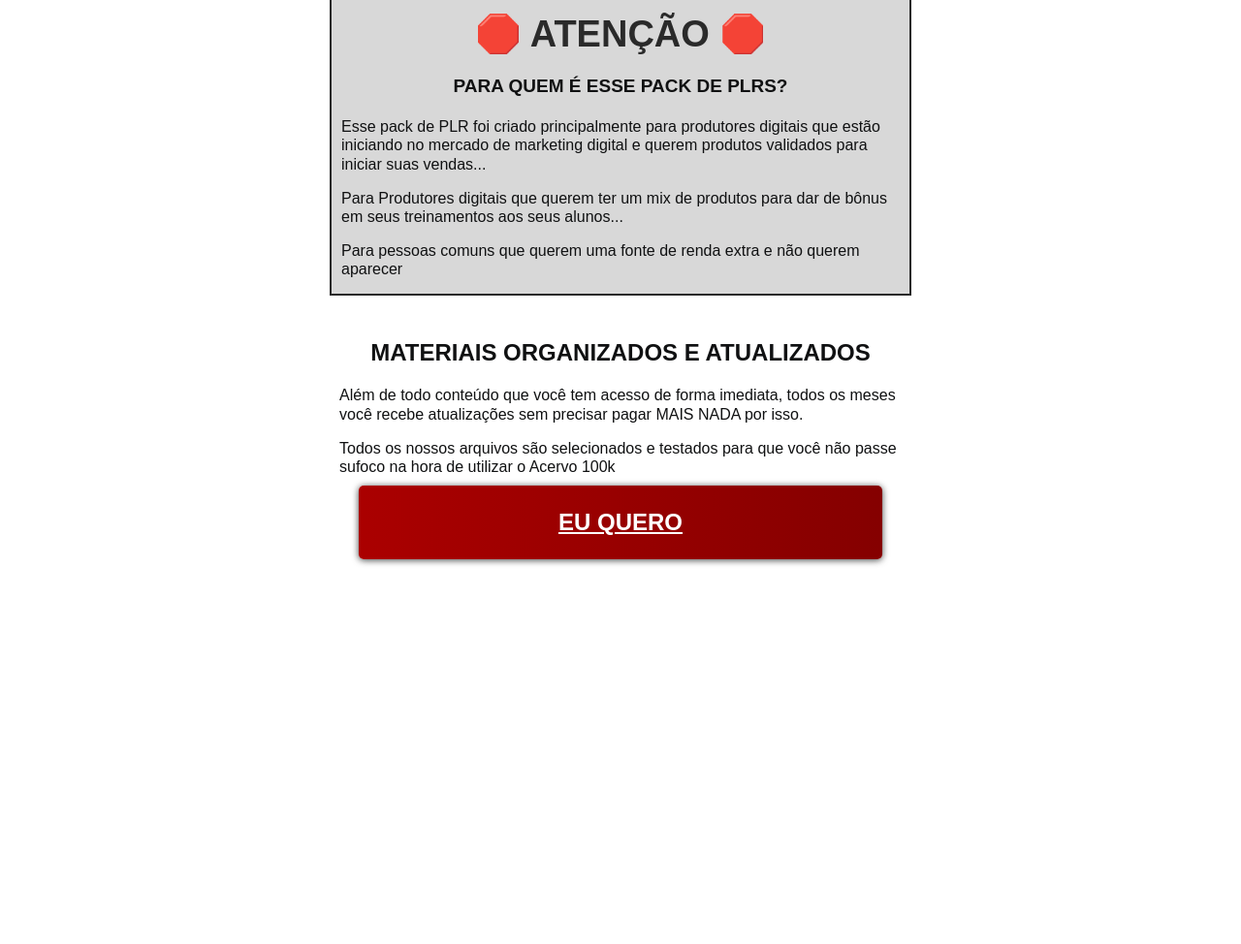
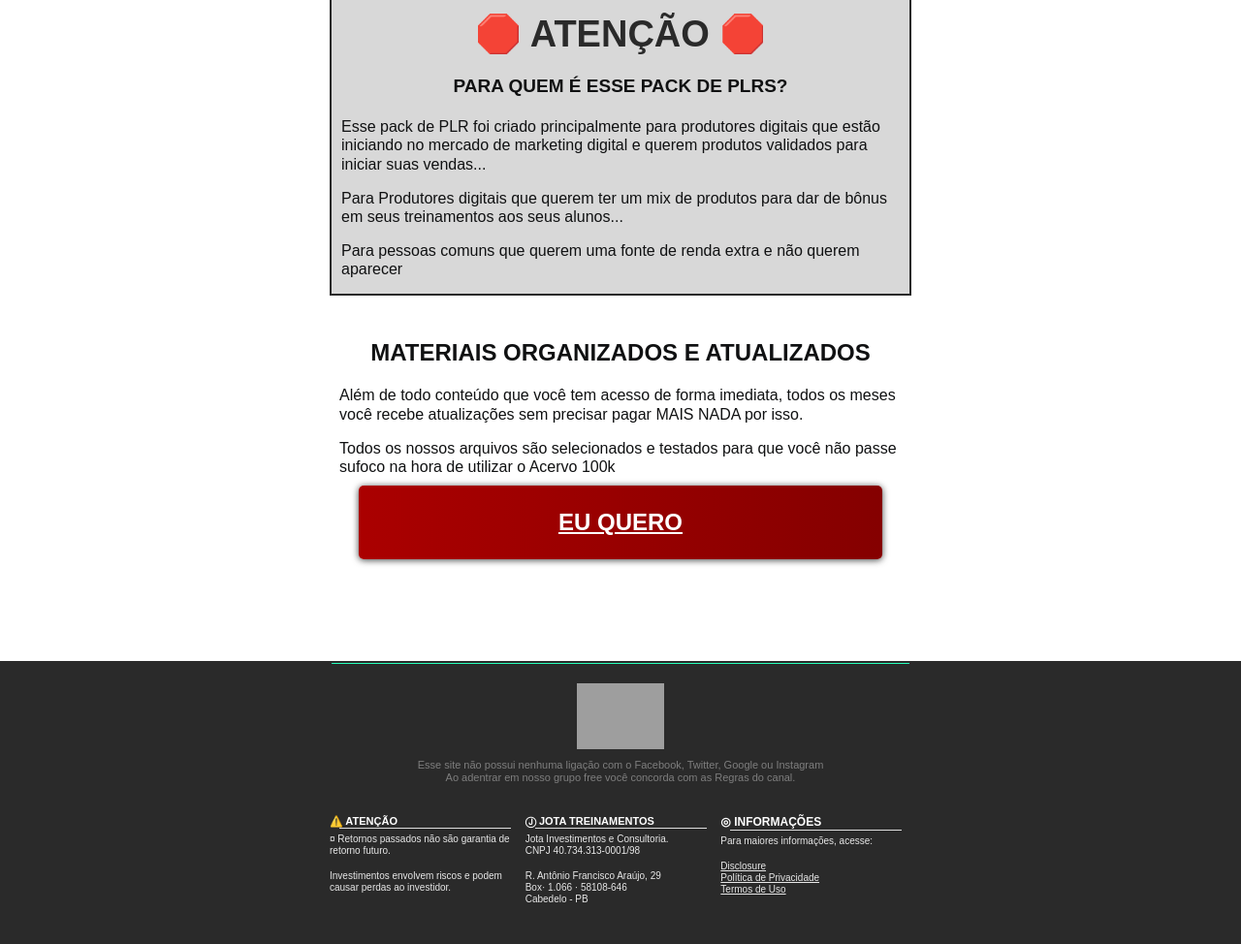
Before and after one commit to jotainvest/lp-jt, a plain HTML site: page pack-01/index.html in a window 1280 px wide. Shown: the part 3476-4450 px from the top of the page at 97% size. Before the commit the page ends 4088 px from the top, so only its background shows below. Drawn offline with Linux system fonts and the light colour scheme; grey boxes are pictures that could not be loaded.

Commit message:
Add files via upload

```diff
--- a/pack-01/index.html
+++ b/pack-01/index.html
@@ -3,7 +3,7 @@
 <html lang="">
 
 <head>
-	<title>pack plrs</title>
+	<title></title>
 	<meta content="summary_large_image" name="twitter:card" />
 	<meta content="website" property="og:type" />
 	<meta content="" property="og:description" />
@@ -35,12 +35,17 @@
 			background-repeat: no-repeat
 		}
 
-		.bee-row-12,
-		body {
-			background-color: #ffffff
+		.bee-row-1 .bee-col-1 .bee-block-2 h1,
+		.bee-row-1 .bee-col-1 .bee-block-3,
+		.bee-row-1 .bee-col-1 .bee-block-5,
+		.bee-row-2 .bee-col-1 .bee-block-1 h1 {
+			direction: ltr;
+			line-height: 120%;
+			text-align: center
 		}
 
 		body {
+			background-color: #ffffff;
 			color: #000000;
 			font-family: Arial, Helvetica, sans-serif
 		}
@@ -50,6 +55,12 @@
 		.bee-row-1 .bee-col-1 .bee-block-7 a,
 		.bee-row-11 .bee-col-1 .bee-block-1 a,
 		.bee-row-11 .bee-col-1 .bee-block-2 a,
+		.bee-row-12 .bee-col-1 .bee-block-3 a,
+		.bee-row-13 .bee-col-1 .bee-block-1 a,
+		.bee-row-13 .bee-col-1 .bee-block-3 a,
+		.bee-row-13 .bee-col-2 .bee-block-1 a,
+		.bee-row-13 .bee-col-2 .bee-block-3 a,
+		.bee-row-13 .bee-col-3 .bee-block-1 a,
 		.bee-row-2 .bee-col-1 .bee-block-2 a,
 		.bee-row-4 .bee-col-1 .bee-block-1 a,
 		.bee-row-4 .bee-col-1 .bee-block-2 a,
@@ -96,15 +107,18 @@
 			text-decoration: none
 		}
 
+		.bee-divider,
 		.bee-image {
 			overflow: auto
 		}
 
+		.bee-divider .center,
 		.bee-image .bee-center {
 			margin: 0 auto
 		}
 
 		.bee-row-1 .bee-col-1 .bee-block-4,
+		.bee-row-12 .bee-col-1 .bee-block-2,
 		.bee-row-3 .bee-col-1 .bee-block-1,
 		.bee-row-3 .bee-col-2 .bee-block-1,
 		.bee-row-3 .bee-col-3 .bee-block-1,
@@ -144,7 +158,7 @@
 		.bee-row-1 .bee-col-1,
 		.bee-row-10 .bee-col-1,
 		.bee-row-11 .bee-col-1,
-		.bee-row-12 .bee-col-1,
+		.bee-row-14 .bee-col-1,
 		.bee-row-2 .bee-col-1,
 		.bee-row-3 .bee-col-1,
 		.bee-row-3 .bee-col-2,
@@ -172,6 +186,7 @@
 		.bee-row-1 .bee-col-1 .bee-block-7,
 		.bee-row-11 .bee-col-1 .bee-block-1,
 		.bee-row-11 .bee-col-1 .bee-block-2,
+		.bee-row-12 .bee-col-1 .bee-block-3,
 		.bee-row-2 .bee-col-1 .bee-block-2,
 		.bee-row-4 .bee-col-1 .bee-block-1,
 		.bee-row-4 .bee-col-1 .bee-block-3,
@@ -186,6 +201,7 @@
 
 		.bee-row-10 .bee-row-content,
 		.bee-row-11 .bee-row-content,
+		.bee-row-13 .bee-row-content,
 		.bee-row-2 .bee-row-content,
 		.bee-row-3 .bee-row-content,
 		.bee-row-5 .bee-row-content,
@@ -206,6 +222,7 @@
 			color: #000000
 		}
 
+		.bee-row-12 .bee-row-content,
 		.bee-row-6 .bee-row-content,
 		.bee-row-9 .bee-row-content {
 			border-radius: 0;
@@ -230,16 +247,50 @@
 			border-top: 2px solid #2a2a2a
 		}
 
-		.bee-row-12 {
+		.bee-row-12,
+		.bee-row-13 {
+			background-color: #2a2a2a;
 			background-repeat: no-repeat
 		}
 
 		.bee-row-12 .bee-row-content {
+			border-bottom: 2px solid transparent;
+			border-left: 2px solid transparent;
+			border-right: 2px solid transparent;
+			border-top: 2px solid transparent
+		}
+
+		.bee-row-12 .bee-col-1 {
+			border-top: 1px solid #28ffbb
+		}
+
+		.bee-row-13 .bee-col-1,
+		.bee-row-13 .bee-col-2,
+		.bee-row-13 .bee-col-3 {
+			padding-bottom: 30px;
+			padding-top: 20px;
+			border-radius: 3px
+		}
+
+		.bee-row-13 .bee-col-1 .bee-block-3,
+		.bee-row-13 .bee-col-2 .bee-block-3,
+		.bee-row-13 .bee-col-3 .bee-block-3 {
+			padding-bottom: 10px;
+			padding-right: 10px;
+			padding-top: 5px
+		}
+
+		.bee-row-14 {
+			background-color: #ffffff;
+			background-repeat: no-repeat
+		}
+
+		.bee-row-14 .bee-row-content {
 			background-repeat: no-repeat;
 			color: #000000
 		}
 
-		.bee-row-12 .bee-col-1 .bee-block-1 {
+		.bee-row-14 .bee-col-1 .bee-block-1 {
 			color: #1e0e4b;
 			font-family: Inter, sans-serif;
 			font-size: 15px;
@@ -250,22 +301,10 @@
 
 		.bee-row-1 .bee-col-1 .bee-block-3 {
 			color: #101112;
-			direction: ltr;
 			font-family: Arial, "Helvetica Neue", Helvetica, sans-serif;
 			font-size: 20px;
 			font-weight: 400;
-			letter-spacing: 0;
-			line-height: 120%;
-			text-align: center
-		}
-
-		.bee-row-1 .bee-col-1 .bee-block-2 h1,
-		.bee-row-1 .bee-col-1 .bee-block-5,
-		.bee-row-2 .bee-col-1 .bee-block-1 h1 {
-			font-weight: 700;
-			line-height: 120%;
-			direction: ltr;
-			text-align: center
+			letter-spacing: 0
 		}
 
 		.bee-row-1 .bee-col-1 .bee-block-3 p:not(:last-child),
@@ -273,6 +312,7 @@
 		.bee-row-1 .bee-col-1 .bee-block-7 p:not(:last-child),
 		.bee-row-11 .bee-col-1 .bee-block-1 p:not(:last-child),
 		.bee-row-11 .bee-col-1 .bee-block-2 p:not(:last-child),
+		.bee-row-12 .bee-col-1 .bee-block-3 p:not(:last-child),
 		.bee-row-2 .bee-col-1 .bee-block-2 p:not(:last-child),
 		.bee-row-4 .bee-col-1 .bee-block-1 p:not(:last-child),
 		.bee-row-4 .bee-col-1 .bee-block-2 p:not(:last-child),
@@ -286,16 +326,11 @@
 			margin-bottom: 16px
 		}
 
-		.bee-row-1 .bee-col-1 .bee-block-5 {
-			color: #101112;
-			font-size: 34px;
-			letter-spacing: 0
-		}
-
 		.bee-row-1 .bee-col-1 .bee-block-2 h1 {
 			color: #000000;
 			font-family: Arial, Helvetica, sans-serif;
 			font-size: 37px;
+			font-weight: 700;
 			letter-spacing: normal
 		}
 
@@ -304,10 +339,6 @@
 			font-family: Arial, Helvetica, sans-serif;
 			font-size: 38px;
 			letter-spacing: normal
-		}
-
-		.bee-row-2 .bee-col-1 .bee-block-1 h1 {
-			color: #000000
 		}
 
 		.bee-row-1 .bee-col-1 .bee-block-7,
@@ -321,13 +352,25 @@
 			text-align: center
 		}
 
+		.bee-row-2 .bee-col-1 .bee-block-1 h1 {
+			color: #000000;
+			font-weight: 700
+		}
+
+		.bee-row-1 .bee-col-1 .bee-block-5 {
+			color: #101112;
+			font-size: 34px;
+			font-weight: 700;
+			letter-spacing: 0
+		}
+
 		.bee-row-2 .bee-col-1 .bee-block-2,
 		.bee-row-4 .bee-col-1 .bee-block-2 {
+			direction: ltr;
 			font-size: 20px;
-			line-height: 120%;
-			direction: ltr;
 			font-weight: 400;
-			letter-spacing: 0
+			letter-spacing: 0;
+			line-height: 120%
 		}
 
 		.bee-row-2 .bee-col-1 .bee-block-2 {
@@ -340,57 +383,59 @@
 			text-align: left
 		}
 
-		.bee-row-4 .bee-col-1 .bee-block-3 {
-			color: #e8e8e8;
+		.bee-row-4 .bee-col-1 .bee-block-1,
+		.bee-row-4 .bee-col-1 .bee-block-3,
+		.bee-row-4 .bee-col-1 .bee-block-5 {
+			text-align: center;
 			direction: ltr;
-			font-size: 16px;
-			font-weight: 400;
 			letter-spacing: 0;
-			line-height: 120%;
-			text-align: center
-		}
-
-		.bee-row-4 .bee-col-1 .bee-block-1,
-		.bee-row-4 .bee-col-1 .bee-block-5,
-		.bee-row-6 .bee-col-1 .bee-block-1,
-		.bee-row-7 .bee-col-1 .bee-block-1,
-		.bee-row-9 .bee-col-1 .bee-block-1 h1 {
-			font-weight: 700;
-			direction: ltr;
 			line-height: 120%
-		}
-
-		.bee-row-4 .bee-col-1 .bee-block-5 {
-			color: #ffffff;
-			font-size: 22px;
-			letter-spacing: 0;
-			text-align: center
 		}
 
 		.bee-row-4 .bee-col-1 .bee-block-1 {
 			color: #ffffff;
 			font-family: Arial, "Helvetica Neue", Helvetica, sans-serif;
 			font-size: 46px;
-			letter-spacing: 0;
-			text-align: center
+			font-weight: 700
+		}
+
+		.bee-row-4 .bee-col-1 .bee-block-3 {
+			color: #e8e8e8;
+			font-size: 16px;
+			font-weight: 400
+		}
+
+		.bee-row-4 .bee-col-1 .bee-block-5 {
+			color: #ffffff;
+			font-size: 22px;
+			font-weight: 700
 		}
 
 		.bee-row-6 .bee-col-1 .bee-block-1 {
 			color: #ffffff;
+			direction: ltr;
 			font-size: 20px;
+			font-weight: 700;
 			letter-spacing: 0;
+			line-height: 120%;
 			text-align: left
 		}
 
 		.bee-row-7 .bee-col-1 .bee-block-1 {
 			color: #101112;
+			direction: ltr;
 			font-size: 33px;
+			font-weight: 700;
 			letter-spacing: 0;
+			line-height: 120%;
 			text-align: center
 		}
 
 		.bee-row-9 .bee-col-1 .bee-block-1 h1 {
 			color: #2a2a2a;
+			direction: ltr;
+			font-weight: 700;
+			line-height: 120%;
 			text-align: center
 		}
 
@@ -408,27 +453,15 @@
 		.bee-row-11 .bee-col-1 .bee-block-1,
 		.bee-row-9 .bee-col-1 .bee-block-2 {
 			color: #101112;
+			font-weight: 700;
+			text-align: center;
 			direction: ltr;
-			font-weight: 700;
 			letter-spacing: 0;
-			line-height: 120%;
-			text-align: center
+			line-height: 120%
 		}
 
 		.bee-row-11 .bee-col-1 .bee-block-1 {
 			font-size: 24px
-		}
-
-		.bee-row-12 .bee-col-1 .bee-block-1 .bee-icon-image {
-			padding: 5px 6px 5px 5px
-		}
-
-		.bee-row-12 .bee-col-1 .bee-block-1 .bee-icon:not(.bee-icon-first) .bee-content {
-			margin-left: 0
-		}
-
-		.bee-row-12 .bee-col-1 .bee-block-1 .bee-icon::not(.bee-icon-last) .bee-content {
-			margin-right: 0
 		}
 
 		.bee-row-9 .bee-col-1 .bee-block-2 {
@@ -449,6 +482,11 @@
 				margin-bottom: 10px !important
 			}
 
+			.bee-row-13 .bee-col-1,
+			.bee-row-13 .bee-col-2 {
+				margin-bottom: 5px !important
+			}
+
 			.bee-row-1 .bee-col-1 .bee-block-1 {
 				height: 10px !important
 			}
@@ -457,12 +495,12 @@
 				font-size: 17px !important
 			}
 
+			.bee-row-1 .bee-col-1 .bee-block-2 h1 {
+				font-size: 26px
+			}
+
 			.bee-row-1 .bee-col-1 .bee-block-5 {
 				font-size: 26px !important
-			}
-
-			.bee-row-1 .bee-col-1 .bee-block-2 h1 {
-				font-size: 26px
 			}
 
 			.bee-row-4 .bee-col-1 .bee-block-1 {
@@ -485,6 +523,77 @@
 			.bee-row-9 .bee-col-1 .bee-block-2 {
 				font-size: 16px !important
 			}
+		}
+
+		.bee-row-13 .bee-col-1 .bee-block-1,
+		.bee-row-13 .bee-col-2 .bee-block-1 {
+			color: #ffffff;
+			direction: ltr;
+			font-size: 11px;
+			font-weight: 400;
+			letter-spacing: 0;
+			line-height: 120%;
+			text-align: left
+		}
+
+		.bee-row-13 .bee-col-1 .bee-block-1 p:not(:last-child),
+		.bee-row-13 .bee-col-2 .bee-block-1 p:not(:last-child),
+		.bee-row-13 .bee-col-3 .bee-block-1 p:not(:last-child) {
+			margin-bottom: 0
+		}
+
+		.bee-row-12 .bee-col-1 .bee-block-3 {
+			color: #7e7e7e;
+			direction: ltr;
+			font-size: 11px;
+			font-weight: 400;
+			letter-spacing: 0;
+			line-height: 120%;
+			text-align: center
+		}
+
+		.bee-row-13 .bee-col-1 .bee-block-3,
+		.bee-row-13 .bee-col-2 .bee-block-3,
+		.bee-row-13 .bee-col-3 .bee-block-3 {
+			color: #e8e8e8;
+			direction: ltr;
+			font-size: 10px;
+			font-weight: 400;
+			letter-spacing: 0;
+			line-height: 120%;
+			text-align: left
+		}
+
+		.bee-row-13 .bee-col-1 .bee-block-3 p:not(:last-child),
+		.bee-row-13 .bee-col-2 .bee-block-3 p:not(:last-child),
+		.bee-row-13 .bee-col-3 .bee-block-3 p:not(:last-child) {
+			margin-bottom: 14px
+		}
+
+		.bee-row-13 .bee-col-3 .bee-block-1 {
+			color: #ffffff;
+			direction: ltr;
+			font-size: 12px;
+			font-weight: 400;
+			letter-spacing: 0;
+			line-height: 120%;
+			text-align: left
+		}
+
+		.bee-row-13 .bee-col-3 .bee-block-3 a {
+			color: #e7e7e7
+		}
+
+		.bee-row-14 .bee-col-1 .bee-block-1 .bee-icon-image {
+			padding: 5px 6px 5px 5px
+		}
+
+		.bee-row-14 .bee-col-1 .bee-block-1 .bee-icon:not(.bee-icon-first) .bee-content {
+			margin-left: 0
+		}
+
+		.bee-row-14 .bee-col-1 .bee-block-1 .bee-icon::not(.bee-icon-last) .bee-content {
+			margin-right: 0
 		}
 	</style>
 	<script async defer src="https://www.google.com/recaptcha/api.js"></script>
@@ -510,12 +619,12 @@
 	<!-- End Google Tag Manager -->
 
 </head>
-
 <body>
 	<!-- Google Tag Manager (noscript) -->
 <noscript><iframe src="https://www.googletagmanager.com/ns.html?id=GTM-WVJ585H"
 	height="0" width="0" style="display:none;visibility:hidden"></iframe></noscript>
 	<!-- End Google Tag Manager (noscript) -->
+
 	<div class="bee-page-container">
 		<div class="bee-row bee-row-1">
 			<div class="bee-row-content">
@@ -1337,18 +1446,66 @@
 									EU QUERO</a></p>
 						</div>
 					</div>
+					<div class="bee-block bee-block-4 bee-spacer">
+						<div class="spacer" style="height:100px;"></div>
+					</div>
 				</div>
 			</div>
 		</div>
-		<div class="bee-row bee-row-10">
+		<div class="bee-row bee-row-12">
 			<div class="bee-row-content">
 				<div class="bee-col bee-col-1 bee-col-w12">
 					<div class="bee-block bee-block-1 bee-spacer">
 						<div class="spacer" style="height:20px;"></div>
 					</div>
+					<div class="bee-block bee-block-2 bee-image"><img alt="" class="bee-center bee-fixedwidth" src="https://4b49954148.imgdist.com/pub/bfra/e8dwi2qs/vpr/411/p6z/ota.svg" style="max-width:90px;" /></div>
+					<div class="bee-block bee-block-3 bee-paragraph">
+						<p>Esse site não possui nenhuma ligação com o Facebook, Twitter, Google ou Instagram<br />Ao adentrar em nosso grupo free você concorda com as Regras do canal.</p>
+					</div>
 				</div>
 			</div>
 		</div>
+		<div class="bee-row bee-row-13">
+			<div class="bee-row-content" style="gap:5px;">
+				<div class="bee-col bee-col-1 bee-col-w4">
+					<div class="bee-block bee-block-1 bee-paragraph">
+						<p><strong>⚠️ ATENÇÃO</strong></p>
+					</div>
+					<div class="bee-block bee-block-2 bee-divider">
+						<div class="center bee-separator" style="border-top:1px solid #dddddd;width:90%;"></div>
+					</div>
+					<div class="bee-block bee-block-3 bee-paragraph">
+						<p>¤ Retornos passados não são garantia de retorno futuro.</p>
+						<p>Investimentos envolvem riscos e podem causar perdas ao investidor.</p>
+					</div>
+				</div>
+				<div class="bee-col bee-col-2 bee-col-w4">
+					<div class="bee-block bee-block-1 bee-paragraph">
+						<p><strong>Ⓙ JOTA TREINAMENTOS</strong></p>
+					</div>
+					<div class="bee-block bee-block-2 bee-divider">
+						<div class="center bee-separator" style="border-top:1px solid #dddddd;width:90%;"></div>
+					</div>
+					<div class="bee-block bee-block-3 bee-paragraph">
+						<p>Jota Investimentos e Consultoria.<br />CNPJ 40.734.313-0001/98</p>
+						<p>R. Antônio Francisco Araújo, 29<br />Box· 1.066 · 58108-646<br />Cabedelo - PB</p>
+					</div>
+				</div>
+				<div class="bee-col bee-col-3 bee-col-w4">
+					<div class="bee-block bee-block-1 bee-paragraph">
+						<p><strong>◎ INFORMAÇÕES</strong></p>
+					</div>
+					<div class="bee-block bee-block-2 bee-divider">
+						<div class="center bee-separator" style="border-top:1px solid #dddddd;width:90%;"></div>
+					</div>
+					<div class="bee-block bee-block-3 bee-paragraph">
+						<p>Para maiores informações, acesse:</p>
+						<p><a href="https://jotainvestimentos.com/termo-de-uso" rel="noreferrer noopener" style="text-decoration: underline;" target="_blank">Disclosure</a><br /><a href="https://politicas.jotainvestimentos.com/" rel="noreferrer noopener" style="text-decoration: underline;" target="_blank">Política de Privacidade</a><br /><a href="https://jotainvestimentos.com/privacidade" rel="noreferrer noopener" style="text-decoration: underline;" target="_blank">Termos de Uso</a></p>
+					</div>
+				</div>
+			</div>
+		</div>
+
 </body>
 
 </html>
```
